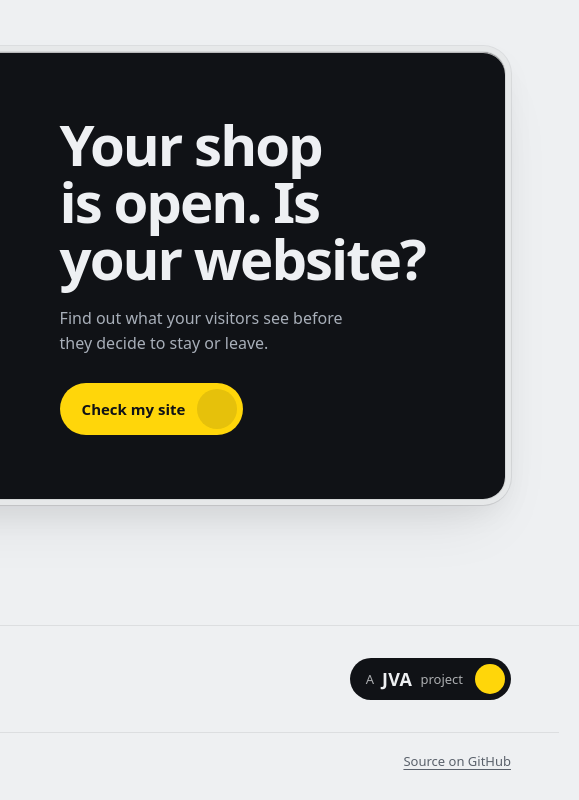
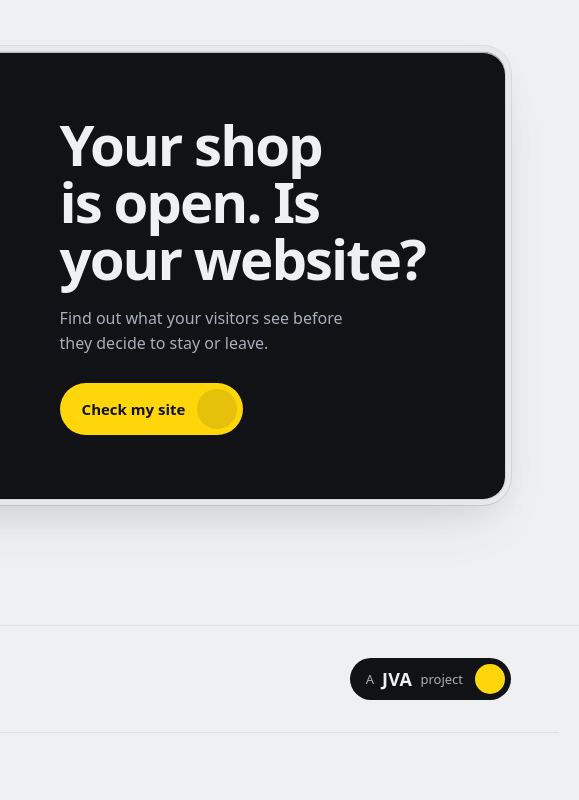
Before and after one commit to jianvaileaguilos-gif/pagebrief, a website built with Vite: page index.html in a window 1280 px wide. Shown: the part 5887-6687 px from the top of the page, 701-1280 px from the left. Built offline with nearby package versions, Linux system fonts and the light colour scheme; no server answers; some icons are missing.

Commit message:
Remove GitHub source link from footer

```diff
--- a/index.html
+++ b/index.html
@@ -257,7 +257,6 @@
       </div>
       <div class="footer-base">
         <p>© 2026 JVA. Designed and built by Jian Vaile Aguilos.</p>
-        <a href="https://github.com/jianvaileaguilos-gif/pagebrief" target="_blank" rel="noopener">Source on GitHub</a>
       </div>
     </footer>
 
```
